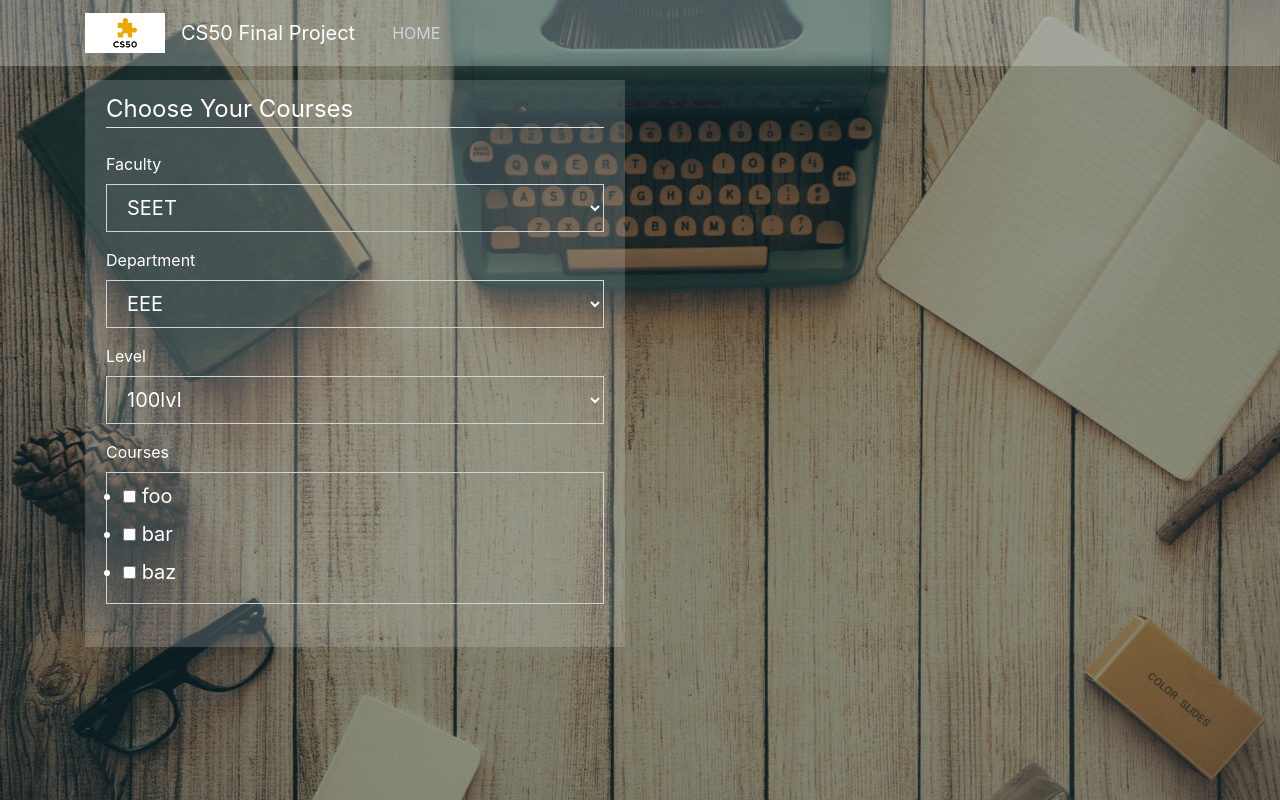
After one commit to denstream-io/futlibrary, a Flask app: template futmx/templates/courses/register_courses.html in a window 1280 px wide. The commit adds this page. Run offline with Flask 3, Linux system fonts and the light colour scheme; the template is opened without the code that fills it: values that come from a table or form of the project are taken from there, others are empty; some libraries are stand-ins or nearby versions.

Commit message:
Created Courses Blueprint

```diff
--- a/futmx/__init__.py
+++ b/futmx/__init__.py
@@ -14,6 +14,7 @@ db = SQLAlchemy()
 login_manager = LoginManager()
 bcrypt = Bcrypt()
 admin = Admin(name='futlibrary', template_mode='bootstrap3')
+
 migrate = Migrate()
 
 def create_app(config_type):
@@ -29,7 +30,6 @@ def create_app(config_type):
     bcrypt.init_app(app)
     login_manager.init_app(app)
     login_manager.login_view = 'login'
-
     migrate.init_app(app, db)
     admin.init_app(app)
 
--- /dev/null
+++ b/futmx/accounts/__init__.py
@@ -0,0 +1 @@
+from .views import home_bp
--- /dev/null
+++ b/futmx/courses/forms.py
@@ -0,0 +1,16 @@
+from .utils import MultiCheckboxField
+from wtforms import SelectField
+from flask_wtf import FlaskForm
+
+
+
+class CourseSelectionForm(FlaskForm):
+    """
+    A form used for selecting offered courses
+    for the app
+    """
+
+    faculty = SelectField('Faculty', choices=['SEET'] )
+    department = SelectField('Department', choices=['EEE'])
+    level = SelectField("Level", choices=['100lvl', '200lvl', '300lvl', '400lvl', '500lvl'])
+    courses = MultiCheckboxField('Courses', choices = ['foo', 'bar', 'baz'])
--- a/futmx/templates/account/login.html
+++ b/futmx/templates/account/login.html
@@ -46,7 +46,7 @@
         </form>
         <div class="border-top pt-3">
             <small class="text-muted">
-                Need An Account? <a class="ml-2" href="{{ url_for('home.register') }}">Sign Up Now</a>
+                Need An Account? <a class="ml-2" href="{{ url_for('home_bp.register') }}">Sign Up Now</a>
             </small>
         </div>
     </div>
--- /dev/null
+++ b/futmx/templates/courses/register_courses.html
@@ -0,0 +1,70 @@
+{% extends "layout.html" %}
+
+{% block content %}
+
+    <div class="content-section">
+        <form method="POST" action="">
+            {{ form.hidden_tag() }}
+            <fieldset class="form-group">
+                <legend class="border-bottom mb-4">Choose Your Courses</legend>
+                <div class="form-group">
+                    {{ form.faculty.label(class="form-control-label") }}
+                    {% if form.faculty.errors %}
+                        {{ form.faculty(class="form-control form-control-lg is-invalid") }}
+                        <div class="invalid-feedback">
+                            {% for error in form.faculty.errors %}
+                                <span>{{ error }}</span>
+                            {% endfor %}
+                        </div>
+                    {% else %}
+                        {{ form.faculty(class="form-control form-control-lg") }}
+                    {% endif %}
+                </div>
+                <div class="form-group">
+                    {{ form.department.label(class="form-control-label") }}
+                    {% if form.department.errors %}
+                        {{ form.department(class="form-control form-control-lg is-invalid") }}
+                        <div class="invalid-feedback">
+                            {% for error in form.department.errors %}
+                                <span>{{ error }}</span>
+                            {% endfor %}
+                        </div>
+                    {% else %}
+                        {{ form.department(class="form-control form-control-lg") }}
+                    {% endif %}
+                </div>
+
+                <div class="form-group">
+                    {{ form.level.label(class="form-control-label") }}
+                    {% if form.level.errors %}
+                        {{ form.level(class="form-control form-control-lg is-invalid") }}
+                        <div class="invalid-feedback">
+                            {% for error in form.level.errors %}
+                                <span>{{ error }}</span>
+                            {% endfor %}
+                        </div>
+                    {% else %}
+                        {{ form.level(class="form-control form-control-lg") }}
+                    {% endif %}
+                </div>
+
+                <div class="form-group">
+                    {{ form.courses.label(class="form-control-label") }}
+                    {% if form.courses.errors %}
+                        {{ form.courses(class="form-control form-control-lg is-invalid") }}
+                        <div class="invalid-feedback">
+                            {% for error in form.courses.errors %}
+                                <span>{{ error }}</span>
+                            {% endfor %}
+                        </div>
+                    {% else %}
+                        {{ form.courses(class="form-control form-control-lg") }}
+                    {% endif %}
+                </div>
+
+            </fieldset>
+
+        </form>
+
+    </div>
+{% endblock content %}
--- a/run.py
+++ b/run.py
@@ -5,8 +5,6 @@ from futmx.accounts.models import User
 from futmx.courses.models import Courses, Department, Lecturer, Question
 
 app = create_app("development")
-# migrate = Migrate(app, db)
-
 
 @app.shell_context_processor
 def make_shell_ctx():
```
Also changed, not shown: futmx/admin/models.py (+4 -3 lines), futmx/courses/views.py (+13 -13 lines), futmx/courses/utils.py (renamed from futmx/accounts/utils.py).
